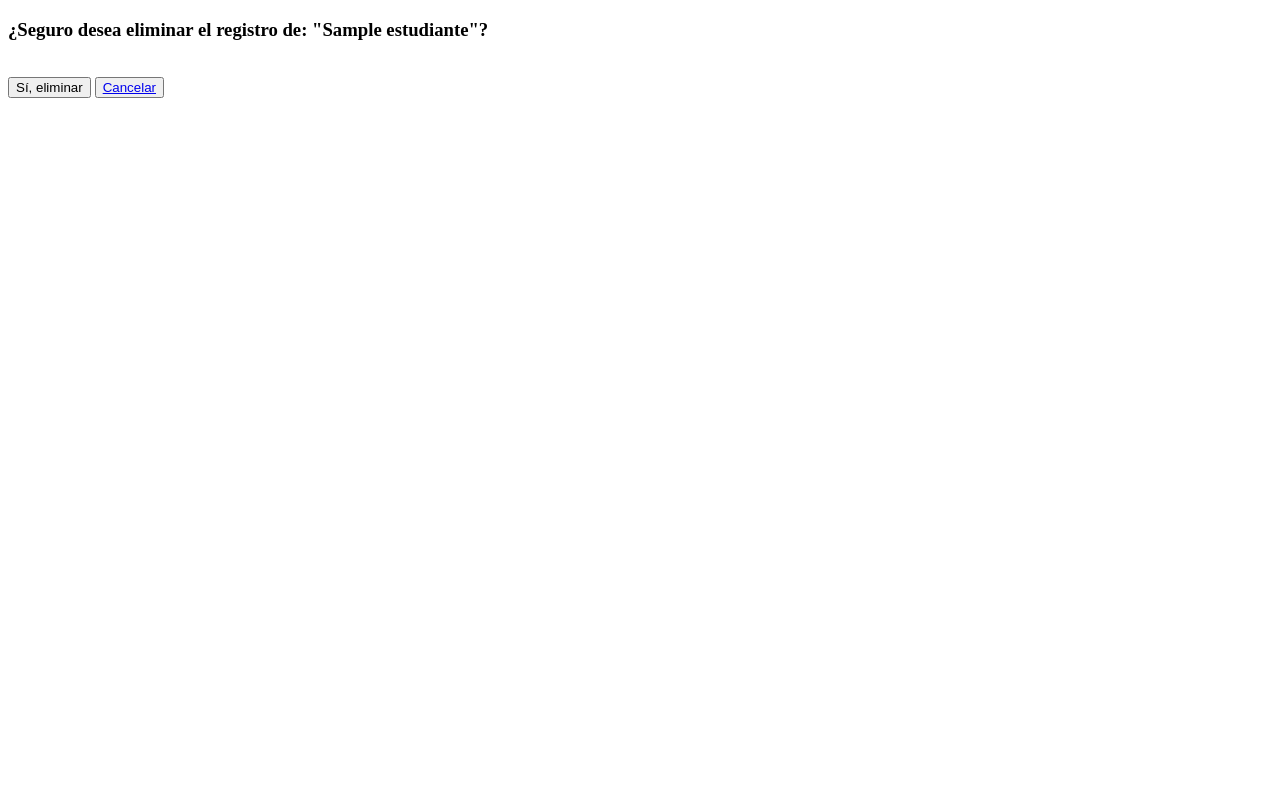
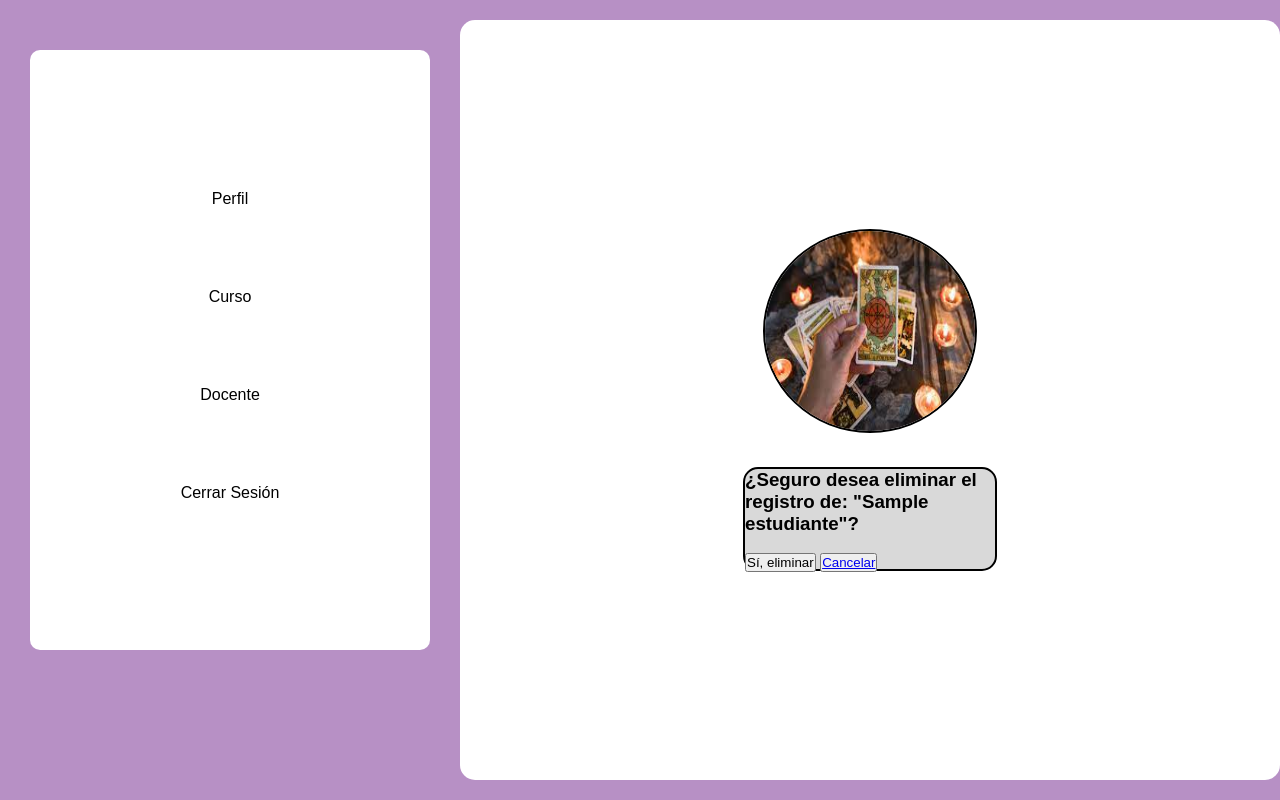
Before and after one commit to AlexandraZambrano/HEKATE_UHM, a Django app: page /eliminarEstudiante/1 in a window 1280 px wide. Run offline with Django 4.2, Linux system fonts and the light colour scheme; a user stored in the database is signed in; tables that the repository leaves empty hold one stand-in row (values such as "Sample post").

Commit message:
cambios paginas

```diff
--- a/universidad/webapp/templates/eliminarEstudiante.html
+++ b/universidad/webapp/templates/eliminarEstudiante.html
@@ -2,17 +2,39 @@
 {% load static %}
 <html lang="en">
 <head>
-    <!--link href="{% static 'img/logotransparente.png' %}"-->
     <link rel="preconnect" href="https://fonts.googleapis.com">
     <link rel="preconnect" href="https://fonts.gstatic.com" crossorigin>
     <link href="https://fonts.googleapis.com/css2?family=Roboto:wght@300&display=swap" rel="stylesheet">
-    <!--<link href="{% static 'css/style1.css' %}" rel="stylesheet">-->
+    <link href="{% static 'main.css' %}" rel="stylesheet">
 </head>
 <body>
 
+    <section class="pag">
+      <div class="main-container">
+          <nav class="nav-links">
+                    <ul>
+                       <a href="#">
+                        <li>Perfil</li>
+                    </a>
+                    <a href="/">
+                        <li>Curso</li>
+                    </a>
+                    <a href="{% url 'docente'  %}">
+                        <li>Docente</li>
+                    </a>
+                    <a href="{% url 'saliendo'  %}">
+                        <li>Cerrar Sesión</li>
+                    </a>
+                    </ul>
+                </nav>
+        </div>
 
-  <div class="caja">
-        <div class="cajita">
+      <div class="container_dcha">
+
+            <div class="circulo">
+                <image src="{% static './media/Mteresa.jpg' %}" alt="Maria Teresa" >
+            </div>
+            <div class="rectangulo">
                 <form method="POST" class="forma">{% csrf_token %}
                     <h3>¿Seguro desea eliminar el registro de: "{{estudiante.nombre}}"?</h3>
                     <br>
@@ -21,5 +43,6 @@
                 </form>
             </div>
       </div>
+    </section>
 </body>
 </html>
```
Lines whose indentation alone changed are shown as unchanged.
